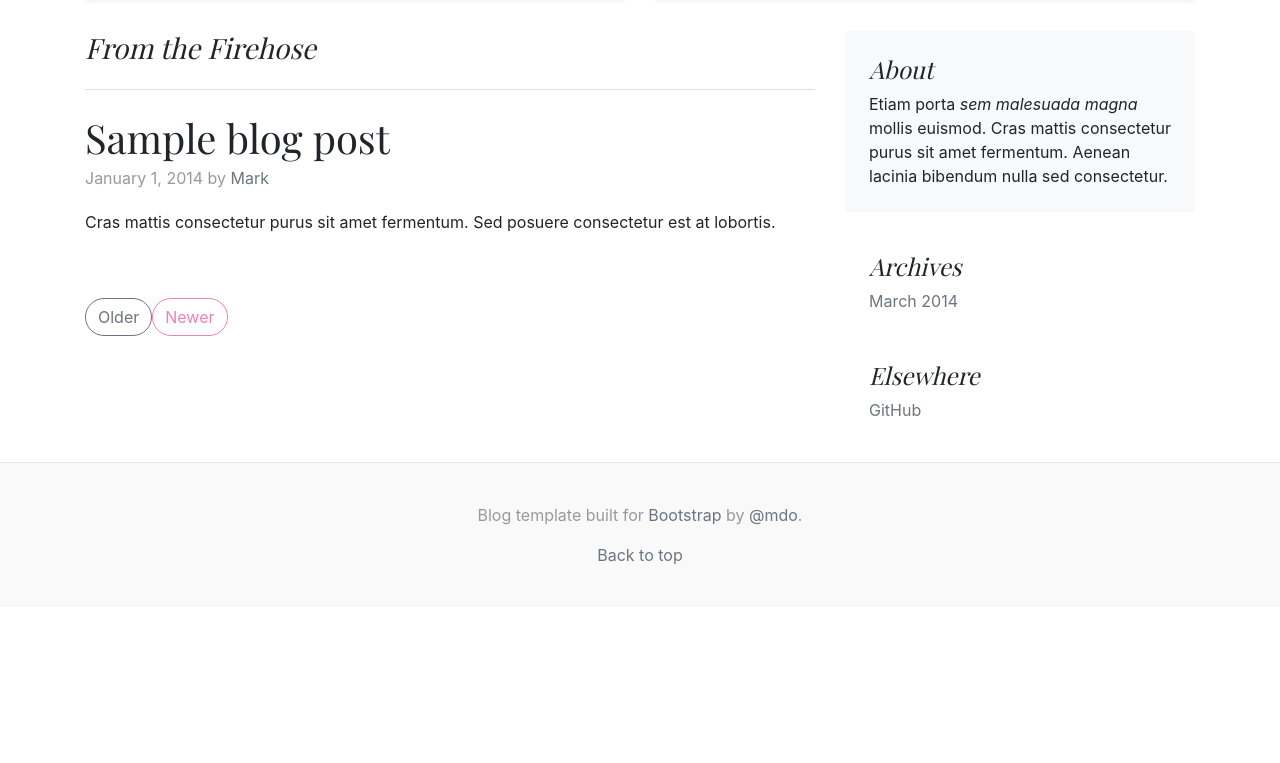
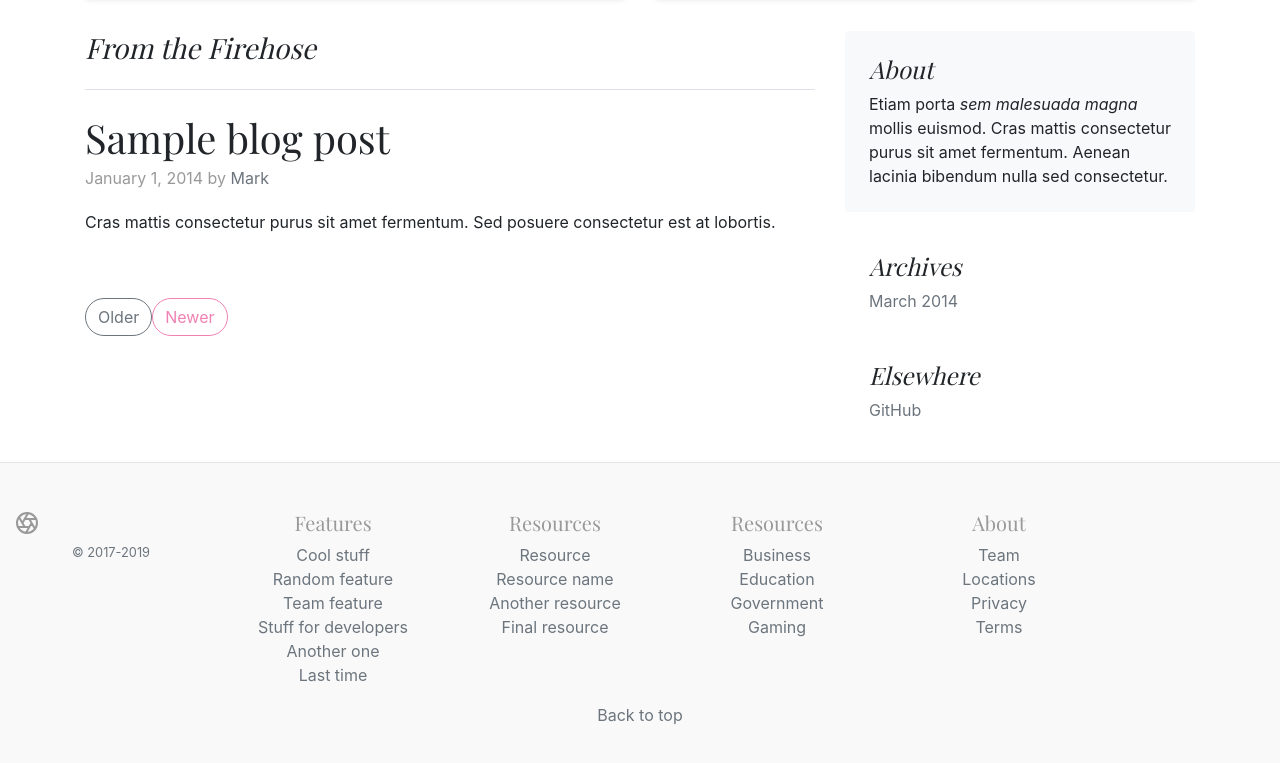
Before and after one commit to CynthiaChuang/vue-exercise, a Vue app in the folder Hw4-store/: page /#/ in a window 1280 px wide. Shown: the part 769-1532 px from the top of the page. Before the commit the page ends 1376 px from the top, so only its background shows below. Built offline with nearby package versions, Linux system fonts and the light colour scheme.

Commit message:
[HW4][add] change footer template in forestage

```diff
--- /dev/null
+++ b/Hw4-store/src/components/backstage/Footer.vue
@@ -0,0 +1,40 @@
+<template>
+  <footer class="blog-footer">
+    <p>Blog template built for <a href="https://getbootstrap.com/">Bootstrap</a> by <a href="https://twitter.com/mdo">@mdo</a>.</p>
+    <p>
+      <a href="#">Back to top</a>
+    </p>
+  </footer>
+</template>
+
+<script>
+
+
+  export default {
+    name: "Footer"
+  }
+</script>
+
+<style scoped>
+  .blog-footer {
+    padding: 2.5rem 0;
+    color: #999;
+    text-align: center;
+    background-color: #f9f9f9;
+    border-top: .05rem solid #e5e5e5;
+  }
+  .blog-footer p:last-child {
+    margin-bottom: 0;
+  }
+
+  .flex-equal > * {
+    -ms-flex: 1;
+    flex: 1;
+  }
+  @media (min-width: 768px) {
+    .flex-md-equal > * {
+      -ms-flex: 1;
+      flex: 1;
+    }
+  }
+</style>
--- a/Hw4-store/src/components/common/Footer.vue
+++ /dev/null
@@ -1,33 +0,0 @@
-<template>
-  <div>
-    <footer class="blog-footer">
-      <p>Blog template built for <a href="https://getbootstrap.com/">Bootstrap</a> by <a href="https://twitter.com/mdo">@mdo</a>.
-      </p>
-      <p>
-        <a href="#">Back to top</a>
-      </p>
-    </footer>
-  </div>
-</template>
-
-<script>
-
-
-  export default {
-    name: "Footer"
-  }
-</script>
-
-<style scoped>
-  .blog-footer {
-    padding: 2.5rem 0;
-    color: #999;
-    text-align: center;
-    background-color: #f9f9f9;
-    border-top: .05rem solid #e5e5e5;
-  }
-
-  .blog-footer p:last-child {
-    margin-bottom: 0;
-  }
-</style>
--- /dev/null
+++ b/Hw4-store/src/components/forestage/Footer.vue
@@ -0,0 +1,83 @@
+<template>
+  <footer class=" py-5  blog-footer">
+    <div class="row container">
+      <div class="col-12 col-md">
+        <svg xmlns="http://www.w3.org/2000/svg" width="24" height="24" fill="none" stroke="currentColor" stroke-linecap="round" stroke-linejoin="round" stroke-width="2" class="d-block mb-2" role="img" viewBox="0 0 24 24" focusable="false"><title>Product</title><circle cx="12" cy="12" r="10"/><path d="M14.31 8l5.74 9.94M9.69 8h11.48M7.38 12l5.74-9.94M9.69 16L3.95 6.06M14.31 16H2.83m13.79-4l-5.74 9.94"/></svg>
+        <small class="d-block mb-3 text-muted">&copy; 2017-2019</small>
+      </div>
+      <div class="col-6 col-md">
+        <h5>Features</h5>
+        <ul class="list-unstyled text-small">
+          <li><a class="text-muted" href="#">Cool stuff</a></li>
+          <li><a class="text-muted" href="#">Random feature</a></li>
+          <li><a class="text-muted" href="#">Team feature</a></li>
+          <li><a class="text-muted" href="#">Stuff for developers</a></li>
+          <li><a class="text-muted" href="#">Another one</a></li>
+          <li><a class="text-muted" href="#">Last time</a></li>
+        </ul>
+      </div>
+      <div class="col-6 col-md">
+        <h5>Resources</h5>
+        <ul class="list-unstyled text-small">
+          <li><a class="text-muted" href="#">Resource</a></li>
+          <li><a class="text-muted" href="#">Resource name</a></li>
+          <li><a class="text-muted" href="#">Another resource</a></li>
+          <li><a class="text-muted" href="#">Final resource</a></li>
+        </ul>
+      </div>
+      <div class="col-6 col-md">
+        <h5>Resources</h5>
+        <ul class="list-unstyled text-small">
+          <li><a class="text-muted" href="#">Business</a></li>
+          <li><a class="text-muted" href="#">Education</a></li>
+          <li><a class="text-muted" href="#">Government</a></li>
+          <li><a class="text-muted" href="#">Gaming</a></li>
+        </ul>
+      </div>
+      <div class="col-6 col-md">
+        <h5>About</h5>
+        <ul class="list-unstyled text-small">
+          <li><a class="text-muted" href="#">Team</a></li>
+          <li><a class="text-muted" href="#">Locations</a></li>
+          <li><a class="text-muted" href="#">Privacy</a></li>
+          <li><a class="text-muted" href="#">Terms</a></li>
+        </ul>
+      </div>
+    </div>
+    <p>
+      <a href="#">Back to top</a>
+    </p>
+  </footer>
+</template>
+
+<script>
+
+
+  export default {
+    name: "Footer"
+  }
+</script>
+
+<style scoped>
+  .blog-footer {
+    padding: 2.5rem 0;
+    color: #999;
+    text-align: center;
+    background-color: #f9f9f9;
+    border-top: .05rem solid #e5e5e5;
+  }
+  .blog-footer p:last-child {
+    margin-bottom: 0;
+  }
+
+  .flex-equal > * {
+    -ms-flex: 1;
+    flex: 1;
+  }
+  @media (min-width: 768px) {
+    .flex-md-equal > * {
+      -ms-flex: 1;
+      flex: 1;
+    }
+  }
+</style>
--- a/Hw4-store/src/router/index.js
+++ b/Hw4-store/src/router/index.js
@@ -1,10 +1,13 @@
 import Vue from 'vue'
 import Router from 'vue-router'
+import LoginPage from '@/components/common/LoginPage.vue'
+
 import HomePage from '@/components/forestage/home/HomePage.vue'
-import Footer from '@/components/common/Footer.vue'
-import LoginPage from '@/components/backstage/LoginPage.vue'
+import ForeFooter from '@/components/forestage/Footer.vue'
+
 import ManagerPage from '@/components/backstage/ManagerPage.vue'
 import Orders from '@/components/backstage/order/Orders.vue'
+import BackFooter from '@/components/backstage/Footer.vue'
 
 Vue.use(Router);
 
@@ -14,7 +17,7 @@ export default new Router({
       path: '*',
       components: {
         default: HomePage,
-        footer: Footer,
+        footer: ForeFooter,
       },
     },
     {
@@ -22,7 +25,7 @@ export default new Router({
       name: 'HomePage',
       components: {
         default: HomePage,
-        footer: Footer,
+        footer: ForeFooter,
       },
     },
     {
@@ -36,7 +39,7 @@ export default new Router({
       path: '/admin',
       components: {
         default: ManagerPage,
-        footer: Footer,
+        footer: BackFooter,
       },
       children: [
         {
```
Also changed, not shown: Hw4-store/src/components/common/LoginPage.vue (renamed from Hw4-store/src/components/backstage/LoginPage.vue).
